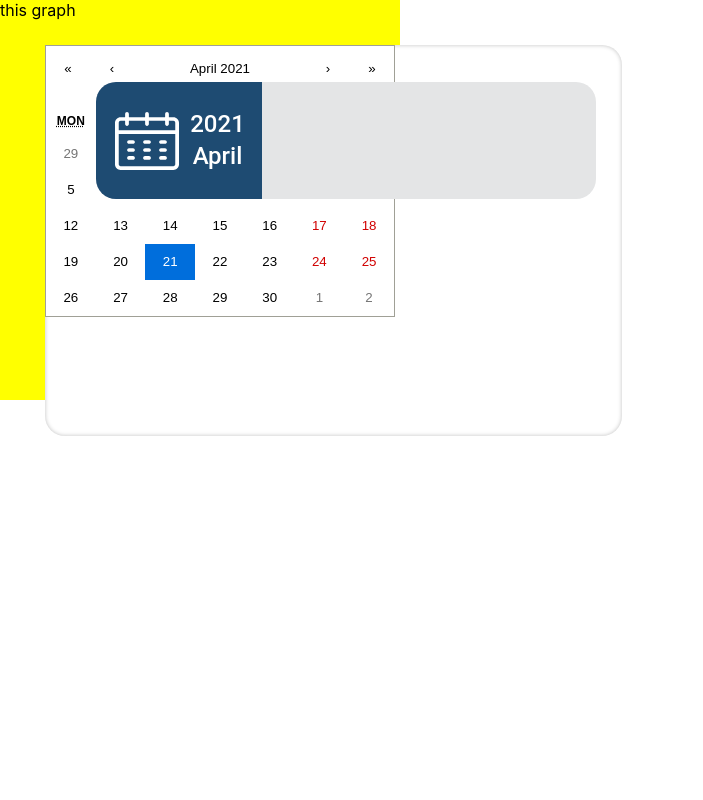
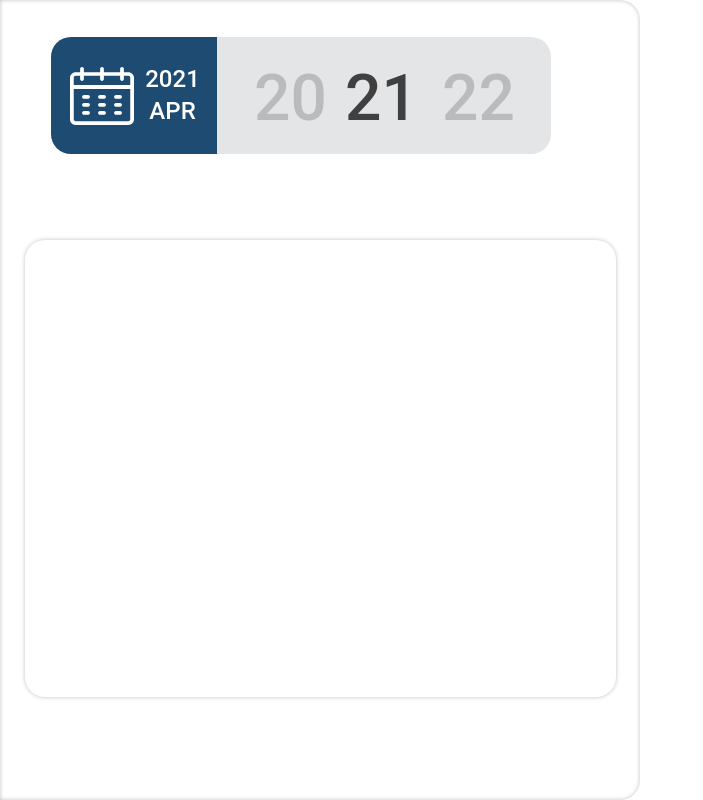
Before and after one commit to pattarathorn/erudite_oms, a React (Create React App) app: page / in a window 1280 px wide. Shown: the whole page, without its empty margins (0-703 px from the left). Built offline with nearby package versions, Linux system fonts and the light colour scheme.

Commit message:
calendar finish

```diff
--- a/package.json
+++ b/package.json
@@ -15,6 +15,7 @@
     "react-calendar": "^3.4.0",
     "react-dom": "^17.0.2",
     "react-items-carousel": "^2.8.0",
+    "react-modal": "^3.13.1",
     "react-scripts": "4.0.3",
     "web-vitals": "^1.1.1"
   },
--- a/src/component/CalendarModule.js
+++ b/src/component/CalendarModule.js
@@ -1,53 +1,72 @@
-import React,{ useState } from 'react';
-
+import React,{ useEffect, useState } from 'react';
 import Calendar from 'react-calendar'
 import 'react-calendar/dist/Calendar.css';
 import calendarlogo from '../source/calendar.svg';
+import Modal from 'react-modal';
 import './style.css';
 
 
 function CalendarModule(){
-    const [value, onChange] = useState(new Date());
-    const [calendar, setcalendar] = useState(false);
+  const [datestate, setDate] = useState(new Date());
+  const [show, setShow] = useState(false);
 
-    var listmonth = ["January","February","March","April","May","June","July","August","September","October","November","December"];
-    const month = listmonth[value.getMonth()];
-    const year = value.getFullYear();
-    const date = value.getDate();
+  const handleClose = () => setShow(false);
+  const handleShow = () => setShow(true);
+  let datenew = datestate.toLocaleDateString();
+  console.log('New date is: ', datenew)
 
-  function handleCalendar(){
-    console.log('button was click')
-    return{
-      if(calendar){
+  /* ---------- setuptime ----------*/
+  var listmonth = ["JAN","FEB","MAR","APR","MAY","JUN","JUL","AUG","SEP","OCT","NOV","DEC"];
+  const month = listmonth[datestate.getMonth()];
+  const year = datestate.getFullYear();
+  const date = datestate.getDate();
+  const selectedDate = datestate.getFullYear() + "-" + (datestate.getMonth() + 1) + "-" + datestate.getDate()
+  const oneDay = 1000 * 60 *60 *24
+  const currentDayInMilli = new Date(selectedDate).getTime();
+  /* ---------- nextdate ----------*/
+  const nextDayInMilli = currentDayInMilli + oneDay
+  const nextDate = new Date(nextDayInMilli).getDate();
+  /* ---------- prevdate ----------*/
+  const prevDayInMilli = currentDayInMilli - oneDay
+  const prevDate = new Date(prevDayInMilli).getDate();
 
-        <Calendar
-          onChange={onChange}
-          value={value}
-        />
-      }
-  }
-  }
   return (
     <div>
+      {/* -------------------- Modal --------------------*/}
+      <Modal
+          isOpen={show}
+          className= "modal-calendar"
+          contentLabel="Example Modal"
+      >
+          <Calendar
+            onChange={setDate}
+            onClickDay={handleClose}
+            value={datestate}
+          />
+      </Modal>
+
+      {/* ------------------------------------------------*/}
+
         <div className ="calendarBlock">
 
+            <div className = "date-calendar" > {date} </div>
+            <div className = "dateprev-calendar" > {prevDate} </div>
+            <div className = "datenext-calendar" > {nextDate} </div>
         </div>
-        <button className="calendarMonth-Year" onClick={() => setcalendar(true)} onClick={handleCalendar}>
+        <button className="calendarMonth-Year" onClick={handleShow}>
 
             <img src={calendarlogo} className="logo-calendar" alt="logo" />
             <div className="month-calendar">{month}</div>
             <div className="year-calendar">{year}</div>
         </button>
-      <Calendar
-        onChange={onChange}
-        value={value}
-      />
+        <div>
 
+        </div>
       <div>
 
       </div>
     </div>
-  );
+  )
 }
 
 
--- a/src/component/Cardinput.js
+++ b/src/component/Cardinput.js
@@ -11,7 +11,11 @@ function Cardinput(){
     return(
         <Card className ="cardinput">
             <Card.Body>
+
                 <CalendarModule />
+                <div className = "card-data">
+
+                </div>
                 {/*<Time />*/}
 
             {/*  <Card.Title>Card Title</Card.Title>
--- a/src/component/style.css
+++ b/src/component/style.css
@@ -2,14 +2,17 @@
 
 .cardinput{
     position: absolute;
-    width: 577px;
-    height: 391px;
-    left: 45px;
-    top: 45px;
+    height: 100vh;
+    width: 640px;
+
+
     /* white */
     background: #FFFFFF;
     box-shadow: inset 0px 0px 4px rgba(0, 0, 0, 0.25);
-    border-radius: 20px;
+    border-bottom-right-radius: 20px;
+    border-top-right-radius: 20px;
+
+
 }
 
 .time{
@@ -106,3 +109,64 @@ button{
     height: 64px;
     /* white */
 }
+.date-calendar{
+    position: absolute;
+    width: 73px;
+    height: 75px;
+    left: 294px;
+    top: 24px;
+    font-family: Roboto;
+    font-style: normal;
+    font-weight: 500;
+    font-size: 64px;
+    line-height: 75px;
+    /* dark */
+    color: #404040;
+}
+.dateprev-calendar{
+    position: absolute;
+    width: 73px;
+    height: 75px;
+    left: 203px;
+    top: 24px;
+    font-family: Roboto;
+    font-style: normal;
+    font-weight: 500;
+    font-size: 64px;
+    line-height: 75px;
+    /* dark */
+    color: rgba(64, 64, 64, 0.25);
+}
+.datenext-calendar{
+    position: absolute;
+    width: 73px;
+    height: 75px;
+    left: 391px;
+    top: 24px;
+    font-family: Roboto;
+    font-style: normal;
+    font-weight: 500;
+    font-size: 64px;
+    line-height: 75px;
+    /* dark */
+    color: rgba(64, 64, 64, 0.25);
+}
+.modal-calendar{
+    position: absolute;
+    height: fit-content;
+    width: fit-content;
+    left: 7.5%;
+    top:25%;
+}
+
+.card-data{
+    position: absolute;
+    width: 591px;
+    height: 457px;
+    left: 25px;
+    top: 240px;
+    /* white */
+    background: #FFFFFF;
+    box-shadow: 0px 0px 4px rgba(0, 0, 0, 0.25);
+    border-radius: 20px;
+}
```
Also changed, not shown: 1 other file (tests, documents, lock files or other folders).
